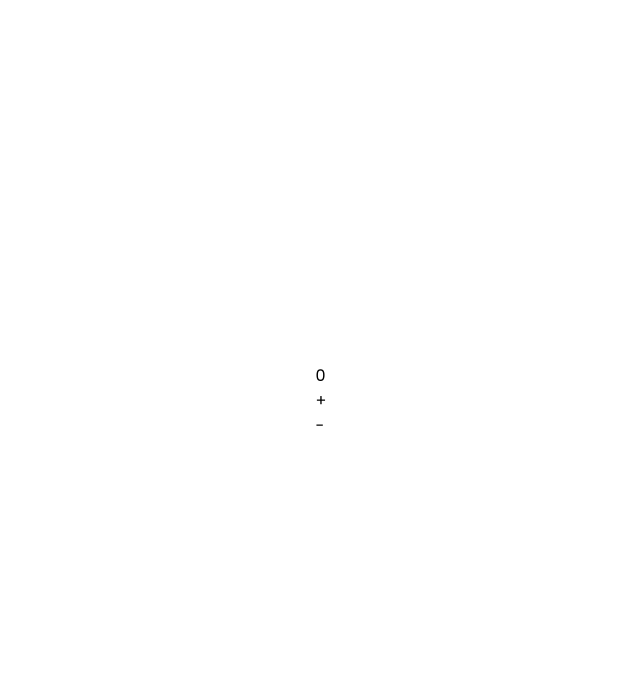
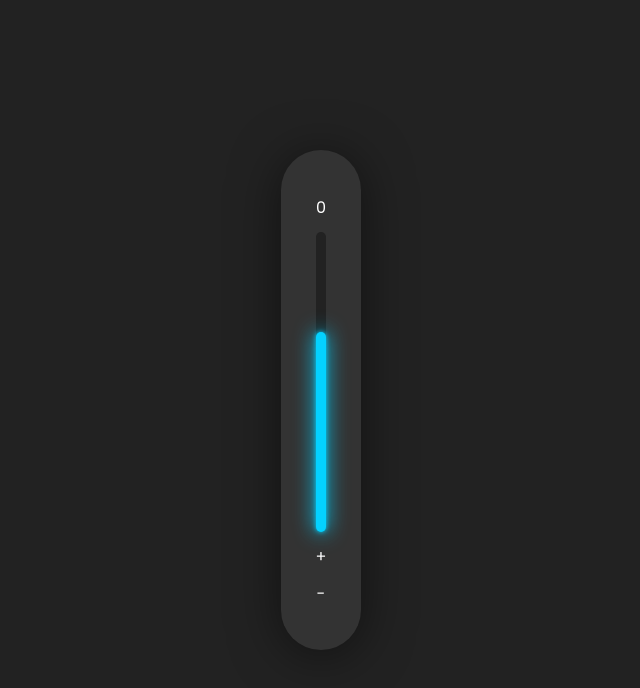
Before and after one commit to jsunh98/numSpin, a plain HTML site: page index.html in a window 1280 px wide. Shown: the whole page, without its empty margins (319-959 px from the left). Drawn offline with Linux system fonts and the light colour scheme.

Commit message:
added styling for a progress bar

```diff
--- a/app.js
+++ b/app.js
@@ -4,9 +4,15 @@ let meter = document.getElementById('meter');
 output.innerHTML = x;
 
 function plus(){
+    if (x >= 10){
+        return false;
+    }
     output.innerHTML = ++x;
 }
 
 function minus(){
+    if (x <= 0){
+        return false;
+    }
     output.innerHTML = --x;
 }
--- a/styles.css
+++ b/styles.css
@@ -12,4 +12,45 @@ body {
     justify-content: center;
     align-items: center;
     min-height: 100vh;
+    background: #222;
 }
+.box {
+    position: absolute;
+    width: 80px;
+    height: 500px;
+    display: flex;
+    justify-content: center;
+    align-items: center;
+    background: #333;
+    border-radius: 50px;
+    box-shadow: 0 5px 50px rgba(0,0,0,0.5);
+}
+.spinner {
+    position: relative;
+    width: 40px;
+    gap: 12px;
+    display: flex;
+    justify-content: center;
+    align-items: center;
+    flex-direction: column;
+    color: #fff;
+    user-select: none;
+}
+.progress {
+    position: relative;
+    width: 10px;
+    background: #222;
+    height: 300px;
+    border-radius: 20px;
+    display: flex;
+    flex-direction: column-reverse;
+}
+.progress #meter {
+    position: absolute;
+    width: 100%;
+    background: rgb(4, 209, 255);
+    min-height: 200px;
+    border-radius: 20px;
+    filter: drop-shadow(0 0 2.5px rgb(4,209,255)) drop-shadow(0 0 10px rgba(4, 209, 255, 0.947));
+    transition: 0.5;
+}
```
